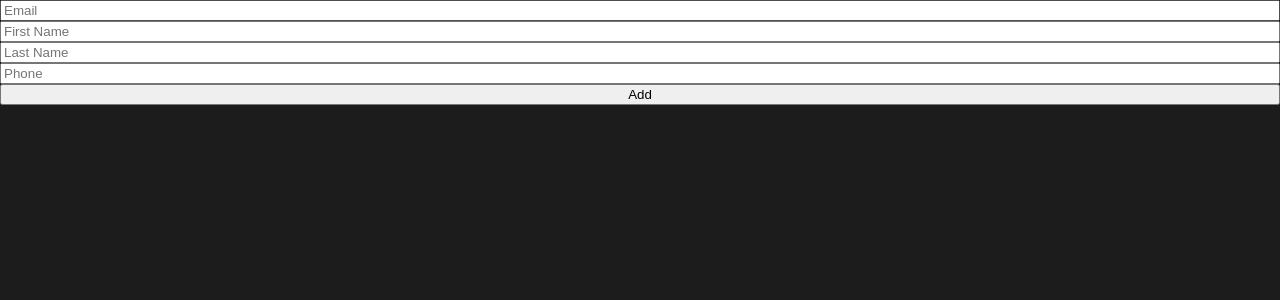
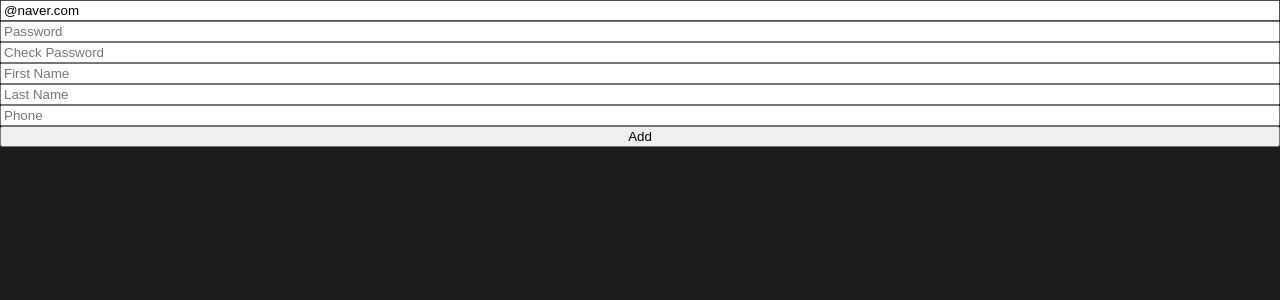
Before and after one commit to ahyeonmin/react-to-do-list, a React (Create React App) app: page / in a window 1280 px wide. Shown: the top 300 px of the page. Built offline with nearby package versions, Linux system fonts and the light colour scheme.

Commit message:
useForm(Regular expressions(email)/erros message)

```diff
--- a/src/ToDoList.tsx
+++ b/src/ToDoList.tsx
@@ -1,20 +1,65 @@
 import { useForm } from "react-hook-form";
 
+interface IForm {
+    email: string;
+    password: string;
+    checkPassword: string;
+    firstName: string;
+    lastName: string;
+    phone: number;
+}
+
 function ToDoList() {
-    const { register, watch, handleSubmit, formState } = useForm();
+    const { register, watch, handleSubmit, formState: { errors }} = useForm<IForm>({
+        defaultValues: { email: "@naver.com" }
+    });
     const onValid = (data: any) => {
         console.log(data);
     };
-    console.log(formState.errors);
     return(
         <div>
             <form
                 style={{ display: "flex", flexDirection: "column" }}
                 onSubmit={handleSubmit(onValid)}>
-                    <input {...register("email", { required: "Email is required.", minLength: { value: 10, message: "Your email is too short." } })} placeholder="Email"/>
+                    <input
+                        {...register("email", {
+                            required: "Email is required.",
+                            pattern: {
+                                value: /^[A-Za-z0-9._%+-]+@naver.com$/,
+                                message: "Only naver.com emails allowed."
+                            }
+                        })}
+                        placeholder="Email"
+                    />
+                    <span>{errors?.email?.message}</span>
+                    <input
+                        {...register("password", {
+                            required: "Password is required.",
+                            minLength: {
+                                value: 8,
+                                message: "Password have to be at least 8 digits."
+                            }
+                        })}
+                        placeholder="Password"
+                    />
+                    <span>{errors?.password?.message}</span>
+                    <input
+                        {...register("checkPassword", {
+                            required: "Please Check Password.",
+                            minLength: {
+                                value: 8,
+                                message: "Password have to be at least 8 digits."
+                            }
+                        })}
+                        placeholder="Check Password"
+                    />
+                    <span>{errors?.checkPassword?.message}</span>
                     <input {...register("firstName", { required: "First name is required." })} placeholder="First Name"/>
+                    <span>{errors?.firstName?.message}</span>
                     <input {...register("lastName", { required: "Last name is required." })} placeholder="Last Name"/>
+                    <span>{errors?.lastName?.message}</span>
                     <input {...register("phone")} placeholder="Phone"/>
+                    <span>{errors?.phone?.message}</span>
                     <button>Add</button>
             </form>
         </div>
```
